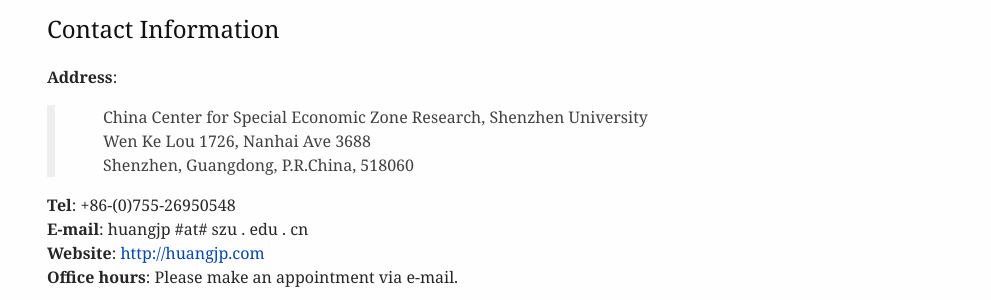
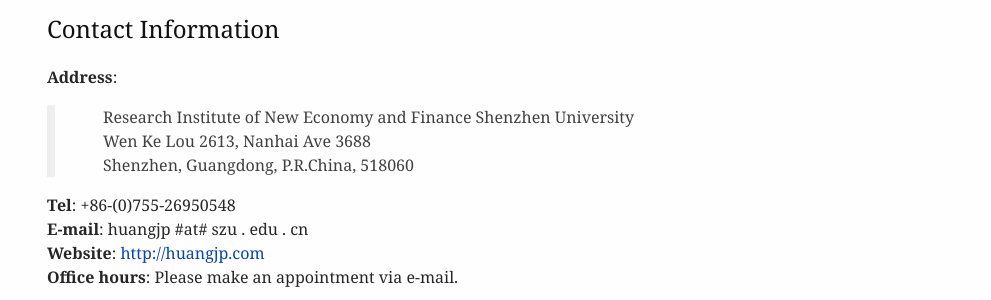
Before and after one commit to huangjp28/huangjp28.github.io, a Jekyll site: the page built from _pages/04_contact.md, in a window 1280 px wide. Shown: the part 167-467 px from the top of the page, without its empty margins (144-1135 px from the left). Built offline with Jekyll 4.4.1, drawn with Linux system fonts in a browser that asks for light colours; some web fonts are replaced.

Commit message:
update 20180928

```diff
--- a/_pages/04_contact.md
+++ b/_pages/04_contact.md
@@ -7,8 +7,9 @@
 ### Contact Information
 
 **Address**:
->  China Center for Special Economic Zone Research, Shenzhen University
->  Wen Ke Lou 1726, Nanhai Ave 3688
+>  Research Institute of New Economy and Finance
+>  Shenzhen University
+>  Wen Ke Lou 2613, Nanhai Ave 3688
 >  Shenzhen, Guangdong, P.R.China, 518060
 
 **Tel**: +86-(0)755-26950548
```
